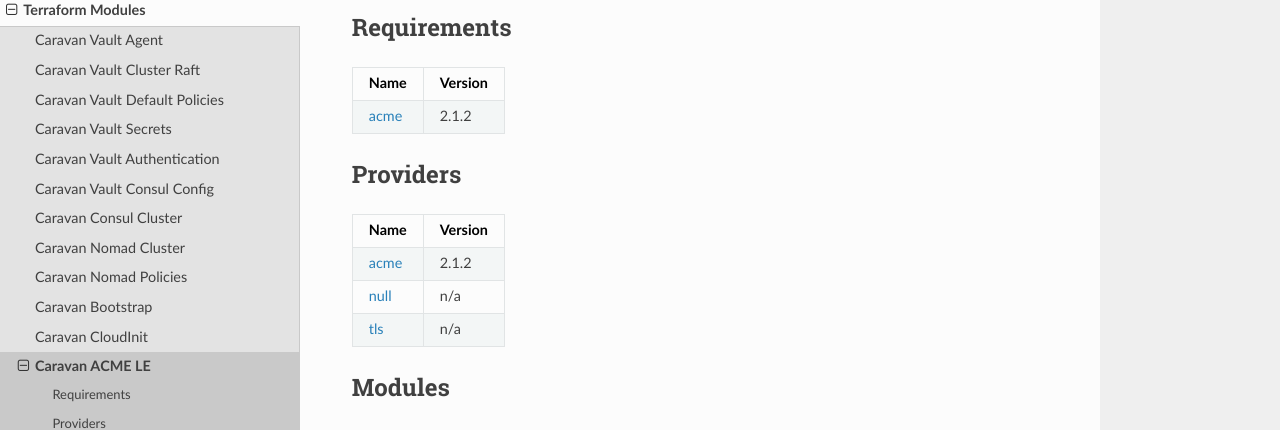
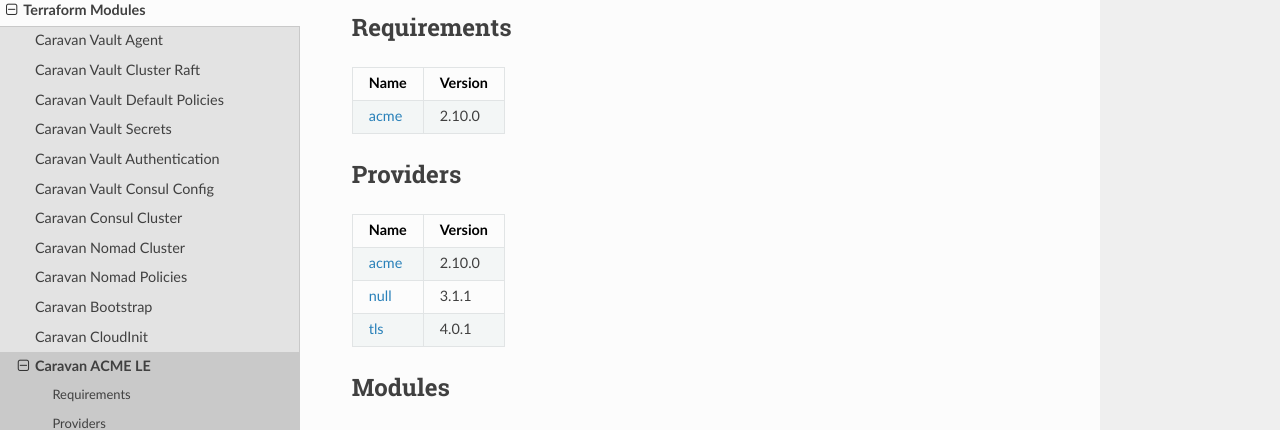
Before and after one commit to bitrockteam/caravanproject, a Sphinx documentation site: the page built from docs/caravan-acme-le/README.md, in a window 1280 px wide and 900 px high. Shown: the part 197-627 px from the top of the window. Built offline with Sphinx 7.4.7 and the Read the Docs theme 2.0.0, drawn with Linux system fonts in a browser that asks for light colours.

Commit message:
Update docs for bitrockteam/caravan-acme-le (#51)

```diff
--- a/docs/caravan-acme-le/README.md
+++ b/docs/caravan-acme-le/README.md
@@ -7,15 +7,15 @@
 
 | Name | Version |
 |------|---------|
-| <a name="requirement_acme"></a> [acme](#requirement\_acme) | 2.1.2 |
+| <a name="requirement_acme"></a> [acme](#requirement\_acme) | 2.10.0 |
 
 ## Providers
 
 | Name | Version |
 |------|---------|
-| <a name="provider_acme"></a> [acme](#provider\_acme) | 2.1.2 |
-| <a name="provider_null"></a> [null](#provider\_null) | n/a |
-| <a name="provider_tls"></a> [tls](#provider\_tls) | n/a |
+| <a name="provider_acme"></a> [acme](#provider\_acme) | 2.10.0 |
+| <a name="provider_null"></a> [null](#provider\_null) | 3.1.1 |
+| <a name="provider_tls"></a> [tls](#provider\_tls) | 4.0.1 |
 
 ## Modules
 
@@ -25,9 +25,9 @@
 
 | Name | Type |
 |------|------|
-| [acme_certificate.certificate_auto](https://registry.terraform.io/providers/vancluever/acme/2.1.2/docs/resources/certificate) | resource |
-| [acme_certificate.certificate_from_csr](https://registry.terraform.io/providers/vancluever/acme/2.1.2/docs/resources/certificate) | resource |
-| [acme_registration.reg](https://registry.terraform.io/providers/vancluever/acme/2.1.2/docs/resources/registration) | resource |
+| [acme_certificate.certificate_auto](https://registry.terraform.io/providers/vancluever/acme/2.10.0/docs/resources/certificate) | resource |
+| [acme_certificate.certificate_from_csr](https://registry.terraform.io/providers/vancluever/acme/2.10.0/docs/resources/certificate) | resource |
+| [acme_registration.reg](https://registry.terraform.io/providers/vancluever/acme/2.10.0/docs/resources/registration) | resource |
 | [null_resource.dns_check](https://registry.terraform.io/providers/hashicorp/null/latest/docs/resources/resource) | resource |
 | [tls_cert_request.req](https://registry.terraform.io/providers/hashicorp/tls/latest/docs/resources/cert_request) | resource |
 | [tls_private_key.private_key](https://registry.terraform.io/providers/hashicorp/tls/latest/docs/resources/private_key) | resource |
```
Also changed, not shown: other parts of docs/caravan-acme-le/README.md (+1 -1 lines).
